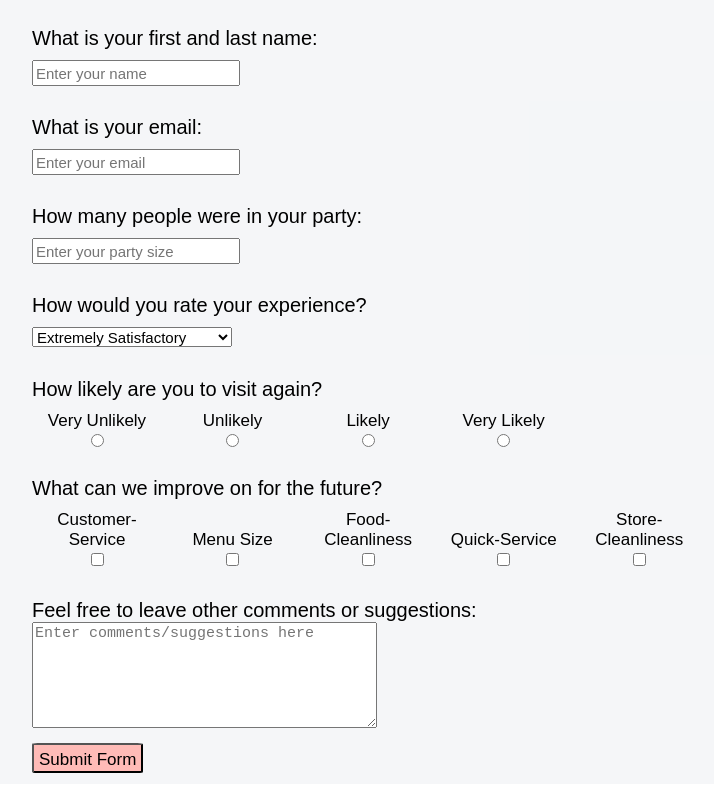
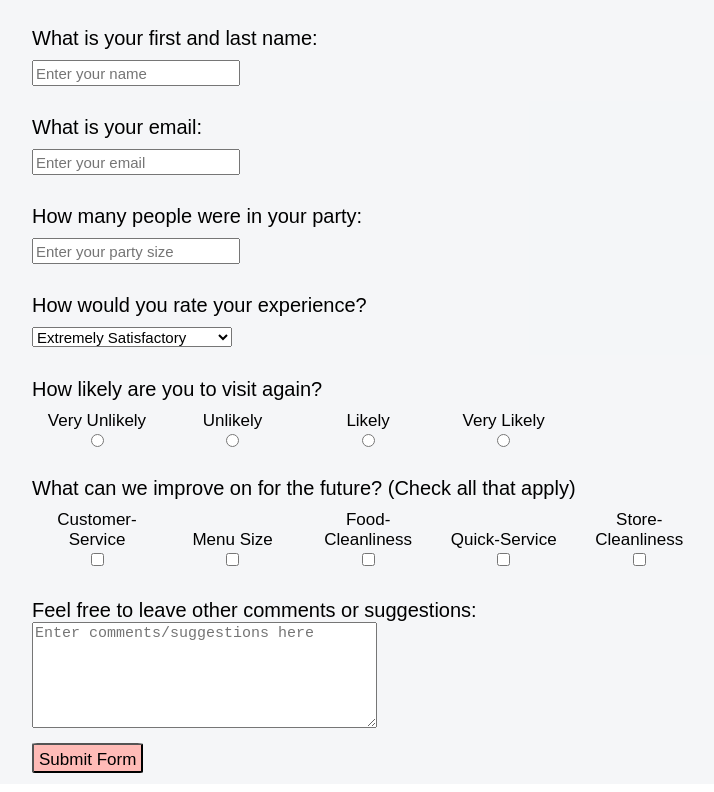
Before and after one commit to joelee91/fcc-responsive-project2, a plain HTML site: page index.html in a window 1280 px wide. Shown: the part 154-946 px from the top of the page, without its empty margins (234-948 px from the left). Drawn offline with Linux system fonts and the light colour scheme.

Commit message:
made correction to checkpoints

```diff
--- a/index.html
+++ b/index.html
@@ -64,7 +64,7 @@
         <input id="very-likely" type="radio" name="radio-likely" value="very-likely">
       </div>
       <div class="labels-container">
-        What can we improve on for the future?
+        What can we improve on for the future? (Check all that apply)
       </div>
       <div class="checkbox">
         <label>
```
